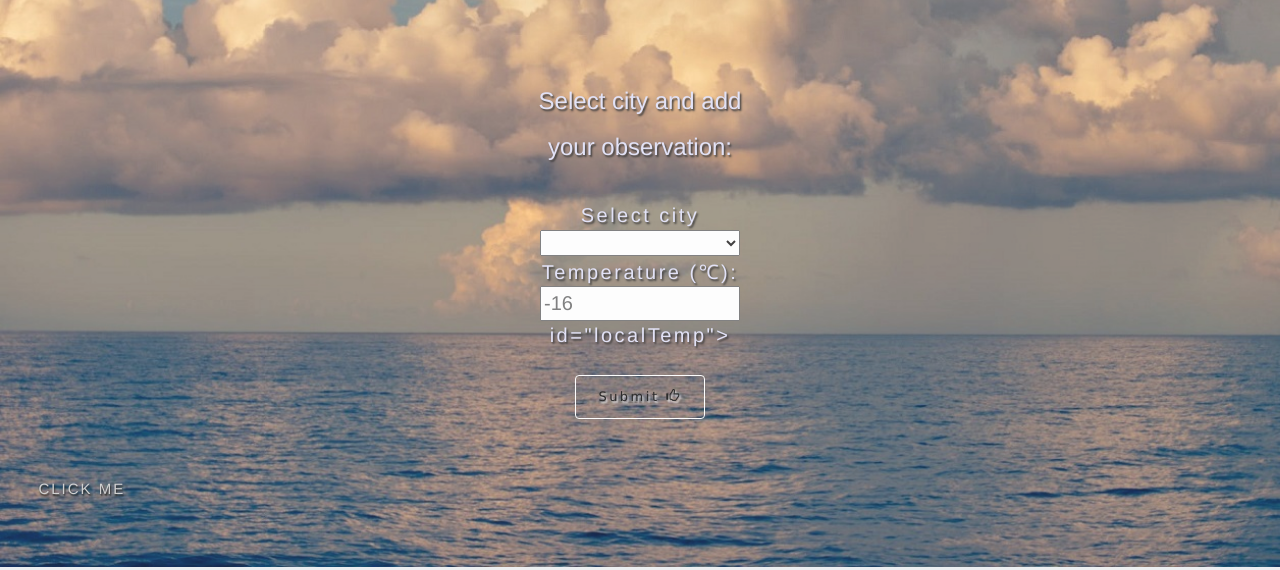
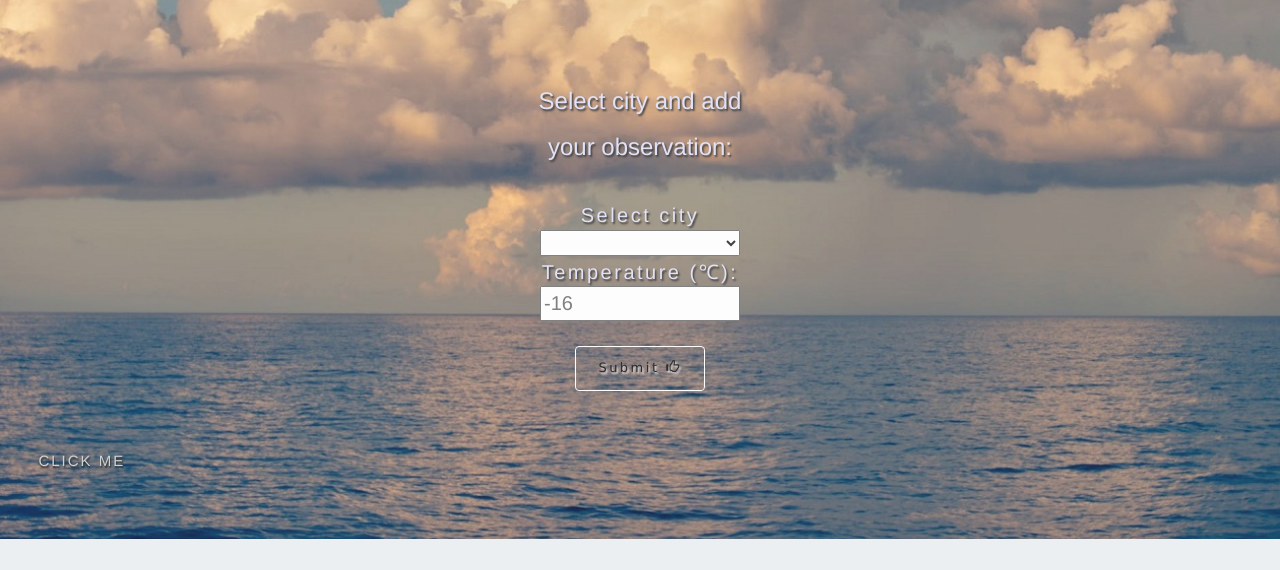
Before and after one commit to FreyaKisu/Reaktor_SummerJob2018, a website: page index.html in a window 1280 px wide. Shown: the part 230-800 px from the top of the page. Drawn offline with nearby package versions, Linux system fonts and the light colour scheme; no server answers.

Commit message:
typo corr

```diff
--- a/index.html
+++ b/index.html
@@ -41,7 +41,7 @@
 						<select id="city"></select>
 							<div>Temperature (&#8451;):</div>
 								<input id="temperature" value="" placeholder="-16" />
-								 <div> id="localTemp"></div>
+								 <div id="localTemp"></div>
 					<div class="cl-sm-4">
 						<button type="button" class="btn bt-default" onclick="submitData()"> Submit
 							<span class="glyphicon glyphicon-thumbs-up"></span>
```
